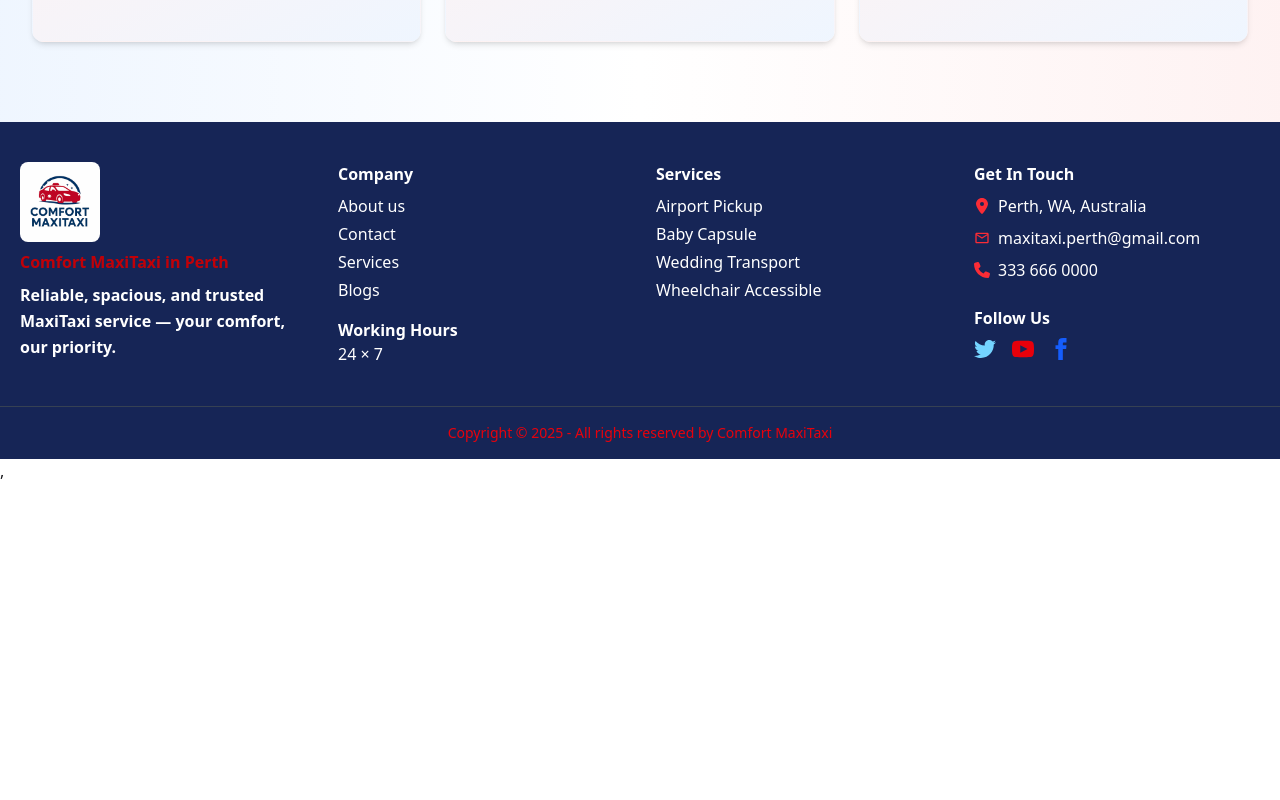
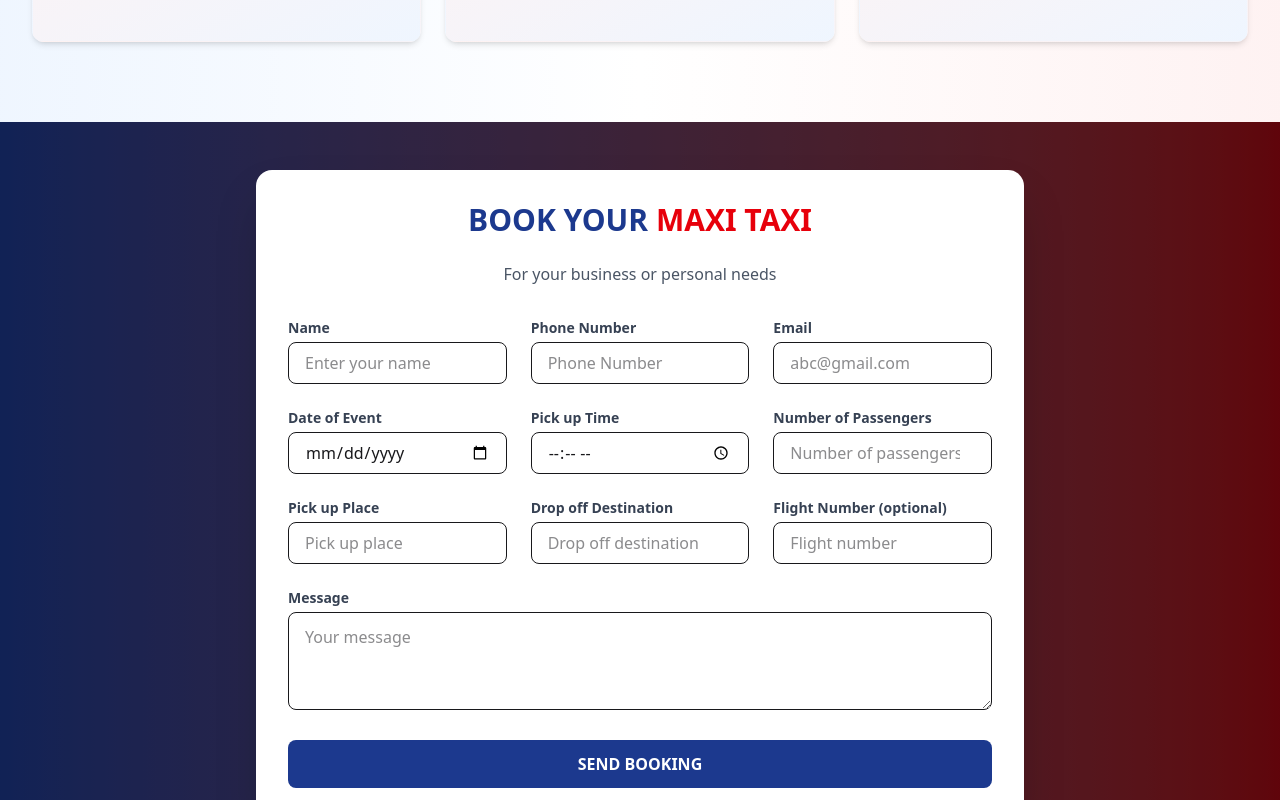
Before and after one commit to Raisul-24/comfort-maxitaxi-client, a React (Vite) app: page / in a window 1280 px wide. Shown: the part 1740-2540 px from the top of the page. Before the commit the page ends 2223 px from the top, so only its background shows below. Built offline with nearby package versions, Linux system fonts and the light colour scheme.

Commit message:
added book now form

```diff
--- a/package.json
+++ b/package.json
@@ -15,6 +15,7 @@
     "framer-motion": "^12.23.12",
     "react": "^19.1.1",
     "react-dom": "^19.1.1",
+    "react-hook-form": "^7.62.0",
     "react-icons": "^5.5.0",
     "react-router": "^7.8.0",
     "react-router-dom": "^7.8.0",
--- a/src/Layout/MainLayout.jsx
+++ b/src/Layout/MainLayout.jsx
@@ -4,6 +4,7 @@
 import Footer from '../components/Footer/Footer';
 import Loader from '../Pages/Looder';
 import ScrollSmooth from '../components/ScrollSmooth';
+import BookingForm from '../components/BookingForm';
 
 const MainLayout = () => {
     const [loading, setLoading] = useState(true);
@@ -26,6 +27,7 @@
     <Navbar />
     <ScrollSmooth />
     <Outlet />
+    <BookingForm />
     <Footer />
 </div>
 
--- /dev/null
+++ b/src/components/BookingForm.jsx
@@ -0,0 +1,219 @@
+// src/components/BookingForm.jsx
+import React from "react";
+import { useForm } from "react-hook-form";
+import { motion } from "framer-motion";
+
+const BookingForm = () => {
+  const {
+    register,
+    handleSubmit,
+    formState: { errors, isSubmitting },
+    reset,
+  } = useForm();
+
+  const onSubmit = async (data) => {
+    console.log("Form Data Submitted:", data);
+    alert("Your booking has been submitted successfully!");
+    reset();
+  };
+
+  return (
+    <div id="booking-form" className="relative flex justify-center items-center py-12 bg-gradient-to-r from-blue-900 to-red-800 scroll-mt-24">
+      {/* Background Overlay */}
+      <div className="absolute inset-0 bg-black/40"></div>
+
+      {/* Form Container */}
+      <motion.form
+        initial={{ opacity: 0, y: 40 }}
+        animate={{ opacity: 1, y: 0 }}
+        transition={{ duration: 0.8 }}
+        onSubmit={handleSubmit(onSubmit)}
+        className="relative z-10 bg-white rounded-2xl shadow-2xl w-[90%] md:w-[70%] lg:w-[60%] p-8"
+      >
+        <h2 className="text-3xl font-bold text-center text-blue-900 mb-6">
+          BOOK YOUR <span className="text-red-600">MAXI TAXI</span>
+        </h2>
+        <p className="text-center text-gray-600 mb-8">
+          For your business or personal needs
+        </p>
+
+        {/* Grid Fields */}
+        <div className="grid grid-cols-1 md:grid-cols-3 gap-6">
+          {/* Name */}
+          <div>
+            <label className="block text-sm font-semibold text-gray-700">
+              Name
+            </label>
+            <input
+              type="text"
+              {...register("name", { required: "Name is required" })}
+              className="mt-1 w-full px-4 py-2 border rounded-lg focus:ring-2 focus:ring-blue-600 focus:outline-none"
+              placeholder="Enter your name"
+            />
+            {errors.name && (
+              <p className="text-red-500 text-sm">{errors.name.message}</p>
+            )}
+          </div>
+
+          {/* Phone */}
+          <div>
+            <label className="block text-sm font-semibold text-gray-700">
+              Phone Number
+            </label>
+            <input
+              type="tel"
+              {...register("phone", { required: "Phone number is required" })}
+              className="mt-1 w-full px-4 py-2 border rounded-lg focus:ring-2 focus:ring-blue-600 focus:outline-none"
+              placeholder="Phone Number"
+            />
+            {errors.phone && (
+              <p className="text-red-500 text-sm">{errors.phone.message}</p>
+            )}
+          </div>
+
+          {/* Email */}
+          <div>
+            <label className="block text-sm font-semibold text-gray-700">
+              Email
+            </label>
+            <input
+              type="email"
+              {...register("email", {
+                required: "Email is required",
+                pattern: { value: /^\S+@\S+$/i, message: "Invalid email" },
+              })}
+              className="mt-1 w-full px-4 py-2 border rounded-lg focus:ring-2 focus:ring-blue-600 focus:outline-none"
+              placeholder="abc@gmail.com"
+            />
+            {errors.email && (
+              <p className="text-red-500 text-sm">{errors.email.message}</p>
+            )}
+          </div>
+
+          {/* Date */}
+          <div>
+            <label className="block text-sm font-semibold text-gray-700">
+              Date of Event
+            </label>
+            <input
+              type="date"
+              {...register("date", { required: "Date is required" })}
+              className="mt-1 w-full px-4 py-2 border rounded-lg focus:ring-2 focus:ring-blue-600 focus:outline-none"
+            />
+            {errors.date && (
+              <p className="text-red-500 text-sm">{errors.date.message}</p>
+            )}
+          </div>
+
+          {/* Time */}
+          <div>
+            <label className="block text-sm font-semibold text-gray-700">
+              Pick up Time
+            </label>
+            <input
+              type="time"
+              {...register("time", { required: "Time is required" })}
+              className="mt-1 w-full px-4 py-2 border rounded-lg focus:ring-2 focus:ring-blue-600 focus:outline-none"
+            />
+            {errors.time && (
+              <p className="text-red-500 text-sm">{errors.time.message}</p>
+            )}
+          </div>
+
+          {/* Passengers */}
+          <div>
+            <label className="block text-sm font-semibold text-gray-700">
+              Number of Passengers
+            </label>
+            <input
+              type="number"
+              {...register("passengers", {
+                required: "Passengers required",
+                min: 1,
+              })}
+              className="mt-1 w-full px-4 py-2 border rounded-lg focus:ring-2 focus:ring-blue-600 focus:outline-none"
+              placeholder="Number of passengers"
+            />
+            {errors.passengers && (
+              <p className="text-red-500 text-sm">
+                {errors.passengers.message}
+              </p>
+            )}
+          </div>
+
+          {/* Pickup */}
+          <div>
+            <label className="block text-sm font-semibold text-gray-700">
+              Pick up Place
+            </label>
+            <input
+              type="text"
+              {...register("pickup", { required: "Pick up place required" })}
+              className="mt-1 w-full px-4 py-2 border rounded-lg focus:ring-2 focus:ring-blue-600 focus:outline-none"
+              placeholder="Pick up place"
+            />
+            {errors.pickup && (
+              <p className="text-red-500 text-sm">{errors.pickup.message}</p>
+            )}
+          </div>
+
+          {/* Drop-off */}
+          <div>
+            <label className="block text-sm font-semibold text-gray-700">
+              Drop off Destination
+            </label>
+            <input
+              type="text"
+              {...register("dropoff", {
+                required: "Drop off destination required",
+              })}
+              className="mt-1 w-full px-4 py-2 border rounded-lg focus:ring-2 focus:ring-blue-600 focus:outline-none"
+              placeholder="Drop off destination"
+            />
+            {errors.dropoff && (
+              <p className="text-red-500 text-sm">{errors.dropoff.message}</p>
+            )}
+          </div>
+
+          {/* Flight Number */}
+          <div>
+            <label className="block text-sm font-semibold text-gray-700">
+              Flight Number (optional)
+            </label>
+            <input
+              type="text"
+              {...register("flight")}
+              className="mt-1 w-full px-4 py-2 border rounded-lg focus:ring-2 focus:ring-blue-600 focus:outline-none"
+              placeholder="Flight number"
+            />
+          </div>
+        </div>
+
+        {/* Message */}
+        <div className="mt-6">
+          <label className="block text-sm font-semibold text-gray-700">
+            Message
+          </label>
+          <textarea
+            {...register("message")}
+            className="mt-1 w-full px-4 py-3 border rounded-lg focus:ring-2 focus:ring-blue-600 focus:outline-none"
+            rows="3"
+            placeholder="Your message"
+          ></textarea>
+        </div>
+
+        {/* Submit Button */}
+        <motion.button
+          whileTap={{ scale: 0.95 }}
+          type="submit"
+          disabled={isSubmitting}
+          className="mt-6 w-full py-3 bg-blue-900 text-white font-bold rounded-lg hover:bg-red-700 transition"
+        >
+          {isSubmitting ? "Sending..." : "SEND BOOKING"}
+        </motion.button>
+      </motion.form>
+    </div>
+  );
+};
+
+export default BookingForm;
--- a/src/components/Navbar/Navbar.jsx
+++ b/src/components/Navbar/Navbar.jsx
@@ -36,6 +36,12 @@
     { name: "Contact", path: "/contact" },
     { name: "Why Choose Us", path: "/why-choose-us" },
   ];
+    const scrollToBooking = () => {
+    const bookingSection = document.getElementById("booking-form");
+    if (bookingSection) {
+      bookingSection.scrollIntoView({ behavior: "smooth" });
+    }
+  };
 
   return (
     <div
@@ -43,21 +49,21 @@
       className="fixed top-0 left-0 w-full shadow-xl bg-white text-blue-950 z-50"
     >
       {/* Small device buttons */}
-      <div className="flex md:hidden gap-x-4 p-2 justify-center items-center">
-        <Link
-          to="/"
-          className="w-44 btn px-4 py-2 bg-blue-950 text-white rounded-md hover:bg-white hover:text-blue-950 flex items-center gap-2"
+      <div className="flex md:hidden gap-x-2 md:gap-x-4 p-2 justify-center items-center">
+        <btn
+          onClick={() => window.location.href = "tel:+61478674464"}
+          className="w-36 md:w-44 btn md:px-4 py-2 bg-blue-950 text-white rounded-md hover:bg-white hover:text-blue-950 flex items-center md:gap-2 text-xs md:text-base"
         >
           <FaPhoneVolume />
           <p>+61 478 674 464</p>
-        </Link>
-        <Link
-          to="/"
-          className="w-44 btn px-4 py-2 bg-blue-950 text-white rounded-md hover:bg-white hover:text-blue-950 flex items-center gap-2"
+        </btn>
+        <btn
+        onClick={scrollToBooking}
+          className="w-36 md:w-44 btn md:px-4 py-2 bg-blue-950 text-white rounded-md hover:bg-white hover:text-blue-950 flex items-center md:gap-2 text-xs md:text-base"
         >
           <FaCar />
           <p>Book Now</p>
-        </Link>
+        </btn>
       </div>
 
       <div className="flex items-center justify-between max-w-7xl mx-auto px-4 py-3 lg:py-4">
@@ -148,20 +154,20 @@
 
         {/* Desktop Buttons */}
         <div className="hidden md:flex gap-3">
-          <Link
-            to="/"
+          <btn
+            onClick={() => window.location.href = "tel:+61478674464"}
             className="w-44 btn px-4 py-2 bg-blue-950 text-white rounded-md hover:bg-white hover:text-blue-950 flex items-center gap-2"
           >
             <FaPhoneVolume />
             <p>+61 478 674 464</p>
-          </Link>
-          <Link
-            to="/"
+          </btn>
+          <btn
+            onClick={scrollToBooking}
             className="w-44 btn px-4 py-2 bg-blue-950 text-white rounded-md hover:bg-white hover:text-blue-950 flex items-center gap-2"
           >
             <FaCar />
             <p>Book Now</p>
-          </Link>
+          </btn >
         </div>
       </div>
 
```
Also changed, not shown: 1 other file (tests, documents, lock files or other folders).
